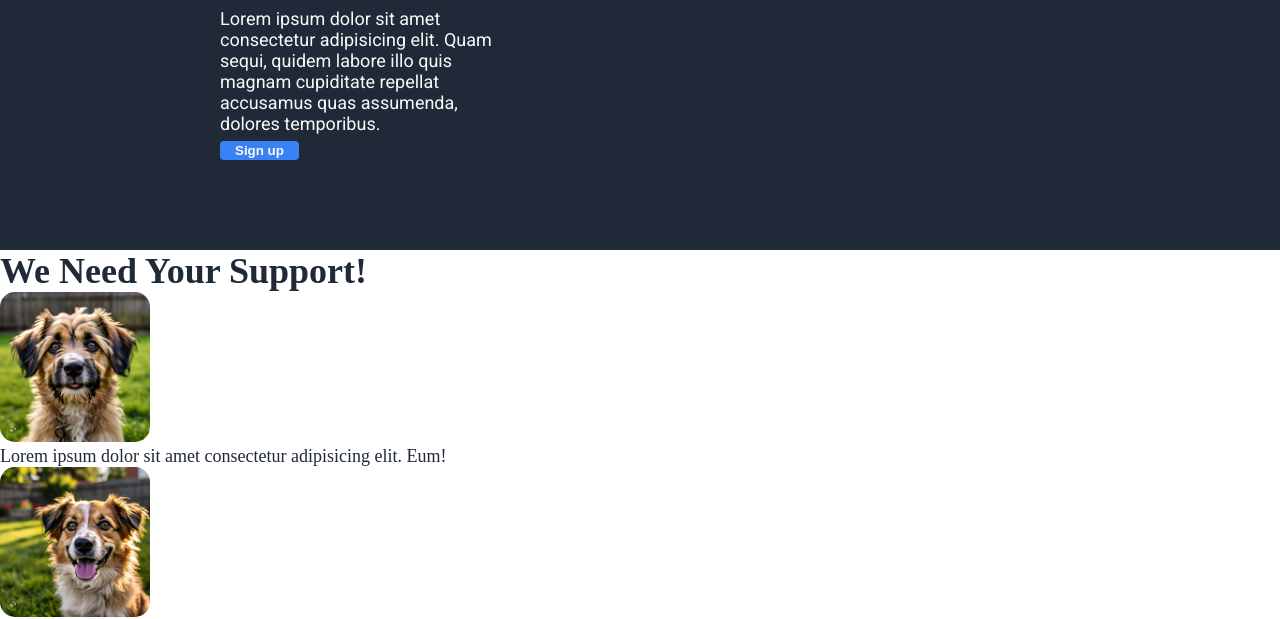
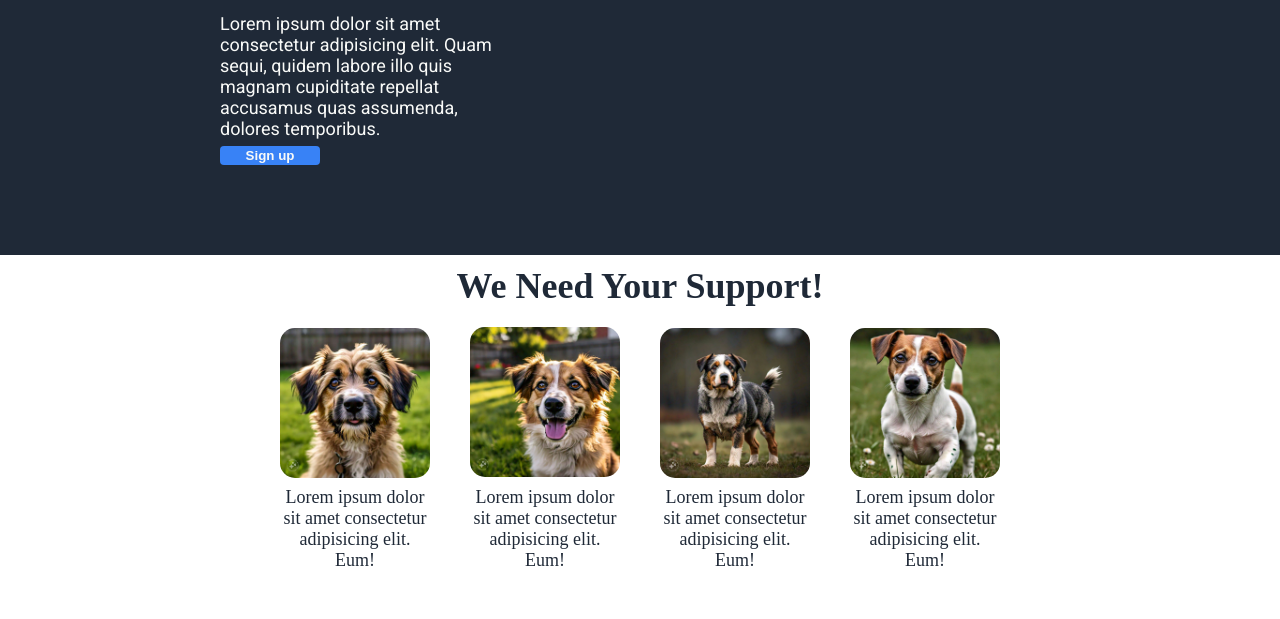
Before and after one commit to Mageshlen/Landing_Page, a plain HTML site: page index.html in a window 1280 px wide. Shown: the part 348-967 px from the top of the page. After the commit the page ends 919 px from the top, so only its background shows below. Drawn offline with Linux system fonts and the light colour scheme; a web font is replaced by a local one.

Commit message:
add flex,column gap and padding  to sectiontwo in the styles.css file

```diff
--- a/index.html
+++ b/index.html
@@ -44,22 +44,22 @@
     <main class="sectiontwo">
       <h2 class="sectitle">We Need Your Support!</h2>
       <div class="cards">
-        <div class="cardone">
+        <div class="card">
           <img class="sectwoimg" src="./img/img1.jpg" alt="cutepuppy" />
           <p>Lorem ipsum dolor sit amet consectetur adipisicing elit. Eum!</p>
         </div>
 
-        <div class="cardtwo">
+        <div class="card">
           <img class="sectwoimg" src="./img/img2.jpg" alt="cutepuppy" />
           <p>Lorem ipsum dolor sit amet consectetur adipisicing elit. Eum!</p>
         </div>
 
-        <div class="cardthree">
+        <div class="card">
           <img class="sectwoimg" src="./img/img3.jpg" alt="cutepuppy" />
           <p>Lorem ipsum dolor sit amet consectetur adipisicing elit. Eum!</p>
         </div>
 
-        <div class="cardfour">
+        <div class="card">
           <img class="sectwoimg" src="./img/img 4.jpg" alt="cutepuppy" />
           <p>Lorem ipsum dolor sit amet consectetur adipisicing elit. Eum!</p>
         </div>
--- a/styles.css
+++ b/styles.css
@@ -42,6 +42,9 @@ a:hover {
   padding: 0px 220px 90px;
 }
 .hbleft {
+  display: flex;
+  flex-direction: column;
+
   width: 100%;
   text-wrap: wrap;
   width: 550px;
@@ -54,6 +57,7 @@ a:hover {
 .maintitle {
   font-size: 48px;
   font-weight: 900;
+  padding-bottom: 5px;
 }
 .hbsignup {
   padding: 2px 15px;
@@ -63,23 +67,50 @@ a:hover {
   color: #f9faf8;
   margin-top: 7px;
   font-weight: 600;
+  max-width: 100px;
 }
-
+.hbsignup:hover {
+  cursor: pointer;
+}
 .hbrimg {
   height: 217px;
   width: 560px;
 }
 /*SectionTwo cardswith text starts here*/
 .sectiontwo {
+  padding-top: 10px;
 }
 
 .sectitle {
+  padding-bottom: 20px;
   font-size: 36px;
   color: #1f2937;
   font-weight: 900;
+  display: flex;
+  align-items: center;
+  justify-content: center;
 }
 
 .cards {
+  display: flex;
+  align-items: center;
+  justify-content: center;
+  column-gap: 40px;
+}
+
+.card {
+  max-width: 150px;
+  border-radius: 15px;
+}
+
+.card:hover {
+  cursor: pointer;
+  box-shadow: 4px 5px 10px #080846;
+}
+
+.card p {
+  padding-top: 5px;
+  text-align: center;
 }
 
 .cards :nth-child(2) {
```
